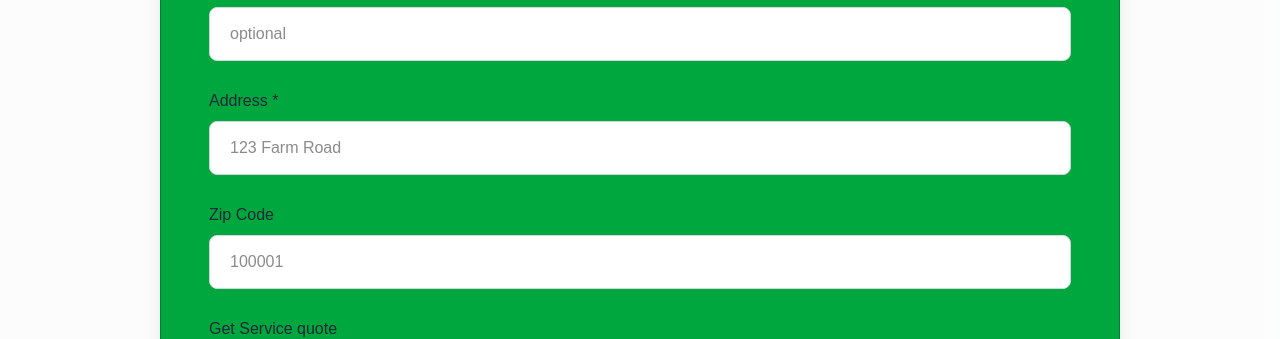
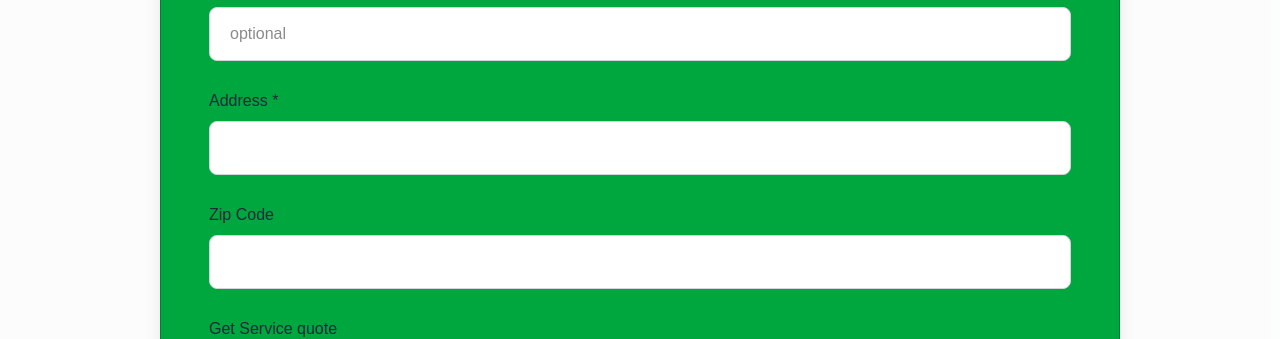
Before and after one commit to conflictonsions12/qwerty, a Next.js app: page /contact in a window 1280 px wide. Shown: the part 960-1299 px from the top of the page. Built offline with nearby package versions, Linux system fonts and the light colour scheme.

Commit message:
Update ContactForm.jsx

```diff
--- a/src/components/ContactForm.jsx
+++ b/src/components/ContactForm.jsx
@@ -143,7 +143,7 @@ export default function ContactPage() {
               onChange={handleChange}
               required
               className="w-full px-5 py-3.5 bg-white border border-gray-300 rounded-lg focus:ring-2 focus:ring-green-500 focus:border-green-500 outline-none transition"
-              placeholder="123 Farm Road"
+              placeholder=" "
             />
           </div>
 
@@ -159,7 +159,7 @@ export default function ContactPage() {
               value={formData.zipCode}
               onChange={handleChange}
               className="w-full px-5 py-3.5 bg-white border border-gray-300 rounded-lg focus:ring-2 focus:ring-green-500 focus:border-green-500 outline-none transition"
-              placeholder="100001"
+              placeholder=" "
             />
           </div>
 
```
